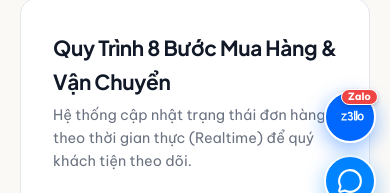
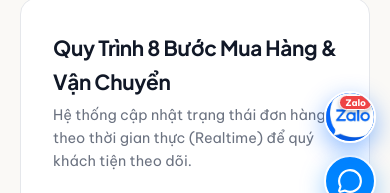
Before and after one commit to vutan2k/oderho, a React (Vite) app: page /policy in a window 390 px wide. Shown: the part 621-814 px from the top of the page. Built offline with nearby package versions, Linux system fonts and the light colour scheme; no server answers; the database is empty.

Commit message:
feat: update Zalo phone number to (+84) 935 861 690, add circular Zalo avatar and rounded chat frame styling

```diff
--- a/src/components/ChatWidget/ChatWidget.jsx
+++ b/src/components/ChatWidget/ChatWidget.jsx
@@ -1,36 +1,17 @@
 import React, { useState, useEffect } from 'react';
 import { useLocation } from 'react-router-dom';
 import { MessageCircle, X, Send, ShieldCheck, Clock, ExternalLink, Phone } from 'lucide-react';
-
-// Biểu tượng Zalo chính hãng
-const ZaloIcon = ({ size = 26, className = '' }) => (
-  <svg
-    width={size}
-    height={size}
-    viewBox="0 0 48 48"
-    fill="none"
-    xmlns="http://www.w3.org/2000/svg"
-    className={className}
-    style={{ display: 'inline-block', verticalAlign: 'middle', flexShrink: 0 }}
-  >
-    <rect width="48" height="48" rx="24" fill="#0068FF" />
-    <path
-      d="M13.5 20.6H17.8L13 27.4H19.2V29.4H11.2V27.4L16 20.6H11.2V18.6H19.2V20.6H13.5ZM24.4 29.4C22.6 29.4 21.2 28.6 20.4 27.2L22 25.8C22.6 26.8 23.4 27.4 24.4 27.4C25.6 27.4 26.4 26.6 26.4 25.4C26.4 24.2 25.6 23.4 24.2 23.4H23V21.4H24C25.2 21.4 25.8 20.8 25.8 19.8C25.8 18.8 25.2 18.2 24.2 18.2C23.2 18.2 22.4 18.8 22 19.6L20.4 18.2C21.2 17 22.6 16.2 24.2 16.2C26.4 16.2 28 17.6 28 19.6C28 20.8 27.4 21.8 26.4 22.2C27.6 22.6 28.6 23.8 28.6 25.4C28.6 27.8 26.8 29.4 24.4 29.4ZM32 29.4C30.8 29.4 30 28.6 30 27.4V14.6H32.2V27.2C32.2 27.4 32.4 27.6 32.6 27.6C32.8 27.6 33 27.4 33 27.2V14.6H35.2V27.4C35.2 28.6 34.4 29.4 33.2 29.4H32ZM40 29.4C37.4 29.4 35.4 27.4 35.4 24C35.4 20.6 37.4 18.6 40 18.6C42.6 18.6 44.6 20.6 44.6 24C44.6 27.4 42.6 29.4 40 29.4ZM40 27.4C41.4 27.4 42.4 26 42.4 24C42.4 22 41.4 20.6 40 20.6C38.6 20.6 37.6 22 37.6 24C37.6 26 38.6 27.4 40 27.4Z"
-      fill="#FFFFFF"
-    />
-  </svg>
-);
 
 export default function ChatWidget() {
   const location = useLocation();
   const [isOpen, setIsOpen] = useState(false);
   const [isMobile, setIsMobile] = useState(false);
 
-  // Cấu hình Zalo & Facebook Messenger của TAVY Korea
-  const rawZaloPhone = (typeof import.meta !== 'undefined' && import.meta.env?.VITE_ZALO_PHONE) || '0988888888';
+  // Cấu hình Zalo & Hotline chính thức của TAVY Korea
+  const rawZaloPhone = (typeof import.meta !== 'undefined' && import.meta.env?.VITE_ZALO_PHONE) || '0935861690';
   const cleanZaloPhone = rawZaloPhone.replace(/[^0-9]/g, '');
   const zaloChatUrl = `https://zalo.me/${cleanZaloPhone}`;
-  const displayZaloPhone = '0988 888 888';
+  const displayZaloPhone = '(+84) 935 861 690';
 
   // Link Facebook Messenger & Profile của TAVY Korea
   const facebookPageId = '100062954372060';
@@ -123,8 +104,8 @@ export default function ChatWidget() {
               borderRadius: '50%',
               backgroundColor: '#0068FF',
               color: '#FFFFFF',
-              border: '2px solid #FFFFFF',
-              boxShadow: '0 6px 20px rgba(0, 104, 255, 0.45)',
+              border: '2.5px solid #FFFFFF',
+              boxShadow: '0 8px 24px rgba(0, 104, 255, 0.45)',
               cursor: 'pointer',
               display: 'flex',
               alignItems: 'center',
@@ -132,37 +113,50 @@ export default function ChatWidget() {
               transition: 'transform 0.2s cubic-bezier(0.4, 0, 0.2, 1), box-shadow 0.2s ease',
               touchAction: 'manipulation',
               textDecoration: 'none',
-              position: 'relative'
+              position: 'relative',
+              overflow: 'hidden'
             }}
             onMouseEnter={(e) => {
               if (!isMobile) {
                 e.currentTarget.style.transform = 'translateY(-3px) scale(1.08)';
-                e.currentTarget.style.boxShadow = '0 10px 25px rgba(0, 104, 255, 0.6)';
+                e.currentTarget.style.boxShadow = '0 12px 28px rgba(0, 104, 255, 0.6)';
               }
             }}
             onMouseLeave={(e) => {
               if (!isMobile) {
                 e.currentTarget.style.transform = 'translateY(0) scale(1)';
-                e.currentTarget.style.boxShadow = '0 6px 20px rgba(0, 104, 255, 0.45)';
+                e.currentTarget.style.boxShadow = '0 8px 24px rgba(0, 104, 255, 0.45)';
               }
             }}
           >
-            {/* Hiệu ứng badge chữ Zalo nổi bật */}
-            <ZaloIcon size={isMobile ? 32 : 36} />
+            {/* Hình đại diện Zalo chính hãng bo tròn */}
+            <img
+              src="/images/zalo-avatar.jpg"
+              alt="Zalo Tư Vấn"
+              style={{
+                width: '100%',
+                height: '100%',
+                objectFit: 'cover',
+                borderRadius: '50%',
+                display: 'block'
+              }}
+            />
+            {/* Badge chữ Zalo nổi bật */}
             <span
               style={{
                 position: 'absolute',
-                top: '-4px',
-                right: '-4px',
+                top: '2px',
+                right: '2px',
                 backgroundColor: '#EF4444',
                 color: '#FFFFFF',
-                fontSize: '10px',
+                fontSize: '9px',
                 fontWeight: 800,
-                padding: '2px 6px',
-                borderRadius: '10px',
+                padding: '2px 5px',
+                borderRadius: '8px',
                 border: '1.5px solid #FFFFFF',
-                boxShadow: '0 2px 5px rgba(0,0,0,0.2)',
-                lineHeight: 1
+                boxShadow: '0 2px 4px rgba(0,0,0,0.25)',
+                lineHeight: 1,
+                zIndex: 2
               }}
             >
               Zalo
@@ -180,8 +174,8 @@ export default function ChatWidget() {
               borderRadius: '50%',
               backgroundColor: '#0084FF',
               color: '#FFFFFF',
-              border: '2px solid #FFFFFF',
-              boxShadow: '0 6px 20px rgba(0, 132, 255, 0.4)',
+              border: '2.5px solid #FFFFFF',
+              boxShadow: '0 8px 24px rgba(0, 132, 255, 0.4)',
               cursor: 'pointer',
               display: 'flex',
               alignItems: 'center',
@@ -192,13 +186,13 @@ export default function ChatWidget() {
             onMouseEnter={(e) => {
               if (!isMobile) {
                 e.currentTarget.style.transform = 'translateY(-3px) scale(1.08)';
-                e.currentTarget.style.boxShadow = '0 8px 25px rgba(0, 132, 255, 0.5)';
+                e.currentTarget.style.boxShadow = '0 12px 28px rgba(0, 132, 255, 0.55)';
               }
             }}
             onMouseLeave={(e) => {
               if (!isMobile) {
                 e.currentTarget.style.transform = 'translateY(0) scale(1)';
-                e.currentTarget.style.boxShadow = '0 6px 20px rgba(0, 132, 255, 0.4)';
+                e.currentTarget.style.boxShadow = '0 8px 24px rgba(0, 132, 255, 0.4)';
               }
             }}
           >
@@ -224,7 +218,7 @@ export default function ChatWidget() {
                   width: '360px',
                   maxWidth: 'calc(100vw - 32px)',
                   backgroundColor: '#FAF8F5',
-                  borderRadius: '18px',
+                  borderRadius: '20px',
                   boxShadow: '0 20px 50px rgba(0,0,0,0.18)',
                   border: '1px solid #E5E7EB',
                   overflow: 'hidden',
@@ -235,7 +229,7 @@ export default function ChatWidget() {
                 }
           }
         >
-          {/* Header */}
+          {/* Header với viền bo tròn thẩm mỹ */}
           <div
             style={{
               padding: '16px 18px',
@@ -244,28 +238,34 @@ export default function ChatWidget() {
               display: 'flex',
               alignItems: 'center',
               justifyContent: 'space-between',
-              boxShadow: '0 2px 8px rgba(0, 104, 255, 0.25)'
+              boxShadow: '0 2px 10px rgba(0, 104, 255, 0.25)'
             }}
           >
-            <div style={{ display: 'flex', alignItems: 'center', gap: '10px' }}>
+            <div style={{ display: 'flex', alignItems: 'center', gap: '12px' }}>
+              {/* Hình đại diện khung chat bo tròn */}
               <div
                 style={{
-                  width: '38px',
-                  height: '38px',
+                  width: '42px',
+                  height: '42px',
                   borderRadius: '50%',
                   backgroundColor: '#FFFFFF',
-                  color: '#0068FF',
+                  border: '2px solid rgba(255,255,255,0.85)',
+                  boxShadow: '0 2px 8px rgba(0,0,0,0.15)',
                   display: 'flex',
                   alignItems: 'center',
                   justifyContent: 'center',
-                  fontWeight: 800,
-                  fontSize: '0.95rem'
+                  overflow: 'hidden',
+                  flexShrink: 0
                 }}
               >
-                <MessageCircle size={22} />
+                <img
+                  src="/images/zalo-avatar.jpg"
+                  alt="Zalo Avatar"
+                  style={{ width: '100%', height: '100%', objectFit: 'cover', borderRadius: '50%' }}
+                />
               </div>
               <div>
-                <div style={{ fontSize: '0.92rem', fontWeight: 800, letterSpacing: '0.3px' }}>
+                <div style={{ fontSize: '0.94rem', fontWeight: 800, letterSpacing: '0.3px' }}>
                   TƯ VẤN VIÊN TAVY
                 </div>
                 <div style={{ fontSize: '0.72rem', display: 'flex', alignItems: 'center', gap: '5px', opacity: 0.95 }}>
@@ -349,7 +349,7 @@ export default function ChatWidget() {
                   display: 'flex',
                   alignItems: 'center',
                   justifyContent: 'center',
-                  gap: '8px',
+                  gap: '10px',
                   padding: '13px 20px',
                   borderRadius: '30px',
                   backgroundColor: '#0068FF',
@@ -362,8 +362,12 @@ export default function ChatWidget() {
                   touchAction: 'manipulation'
                 }}
               >
-                <ZaloIcon size={20} />
-                <span>Nhắn tin tư vấn qua Zalo</span>
+                <img
+                  src="/images/zalo-avatar.jpg"
+                  alt="Zalo"
+                  style={{ width: '22px', height: '22px', borderRadius: '50%', objectFit: 'cover' }}
+                />
+                <span>Nhắn tin Zalo: {displayZaloPhone}</span>
                 <ExternalLink size={14} style={{ opacity: 0.8 }} />
               </a>
 
--- a/src/components/Footer.jsx
+++ b/src/components/Footer.jsx
@@ -44,7 +44,7 @@ export default function Footer() {
             <h5>LIÊN HỆ TAVY</h5>
             <ul className="footer-links" style={{ gap: '12px', fontSize: '0.85rem', color: 'var(--text-muted)' }}>
               <li>
-                <strong style={{ color: 'var(--text-dark)', fontWeight: 600 }}>Hotline VN:</strong> 0988 888 888
+                <strong style={{ color: 'var(--text-dark)', fontWeight: 600 }}>Hotline / Zalo:</strong> (+84) 935 861 690
               </li>
               <li>
                 <strong style={{ color: 'var(--text-dark)', fontWeight: 600 }}>Hotline Korea:</strong> +82 10-1234-5678
```
Also changed, not shown: public/images/zalo-avatar.jpg (added).
